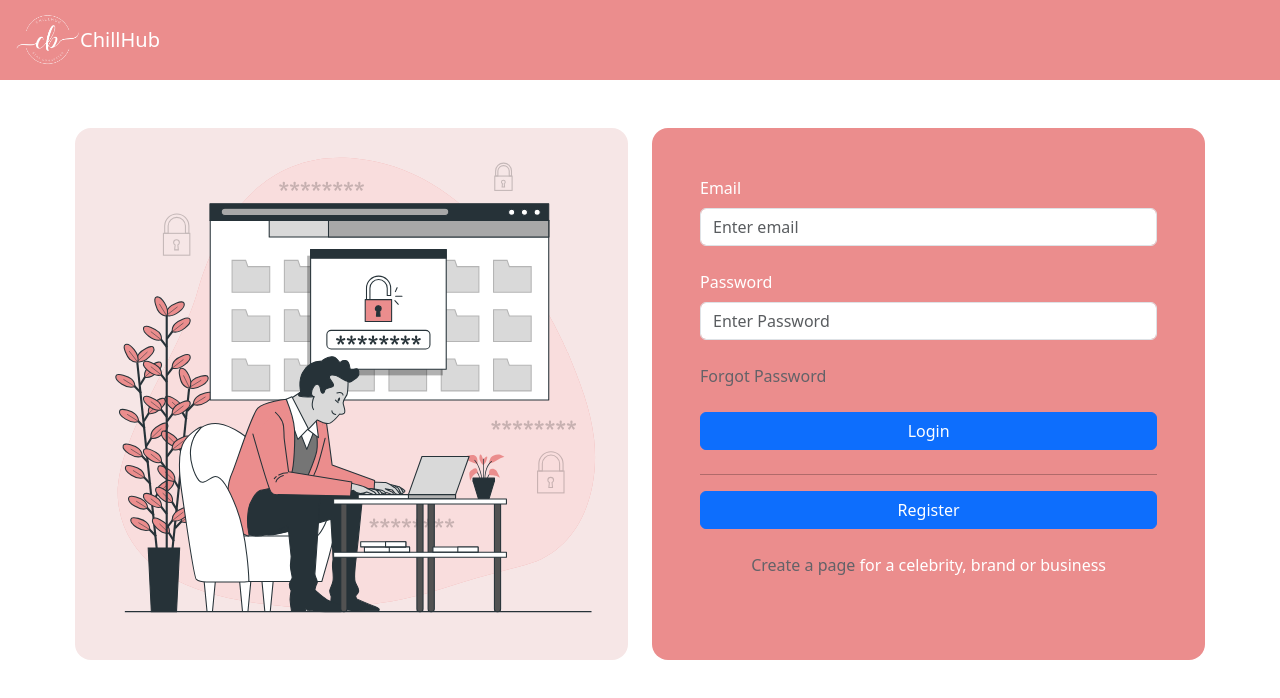
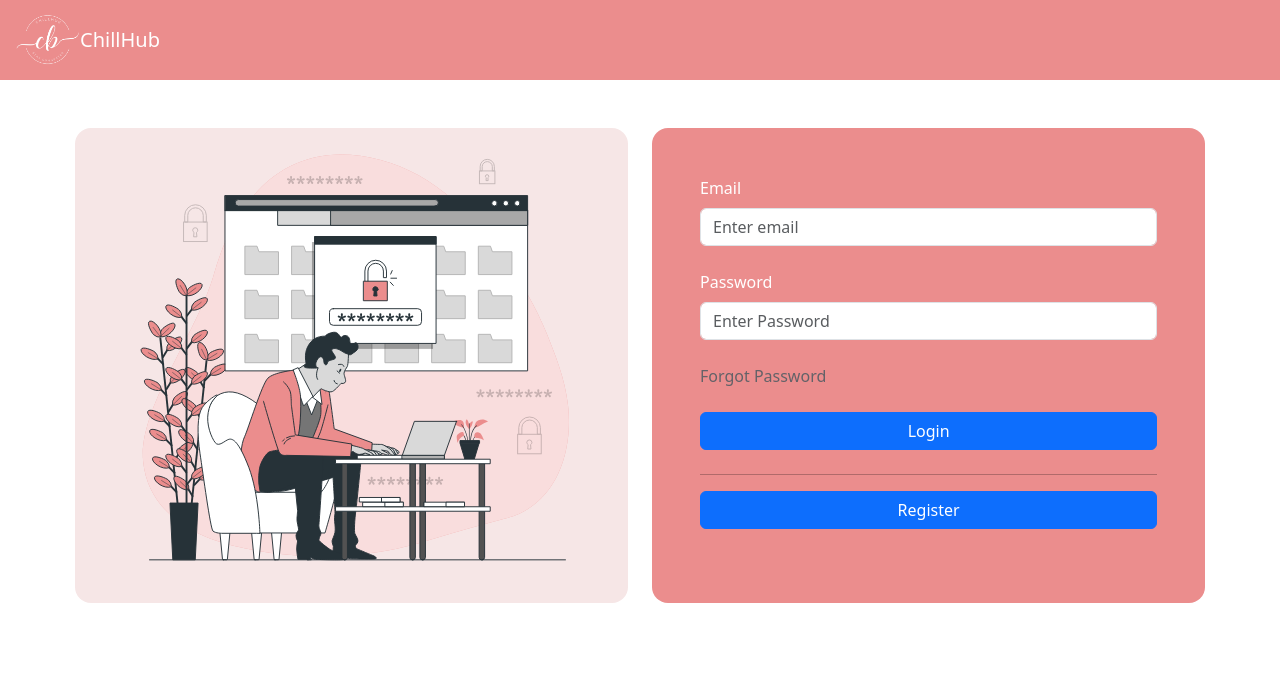
Before and after one commit to Vijayeswar-Yalamanchili/ChillHub_Social_Platform, a React (Vite) app in the folder CH-FE/: page / in a window 1280 px wide. Shown: the top 698 px of the page. Built offline with nearby package versions, Linux system fonts and the light colour scheme.

Commit message:
Updated With minor error changes with messages

```diff
--- a/CH-FE/src/components/signup-signIn-frgtPwd/ForgotPassword.jsx
+++ b/CH-FE/src/components/signup-signIn-frgtPwd/ForgotPassword.jsx
@@ -37,7 +37,7 @@ function ForgotPassword() {
     return <>
         <NavbarBeforeLogin/>
 
-        <div className='formArea py-5'>
+        <div className='formArea py-3'>
             <Container fluid>
                 <div className='rowArea'>
                     <Link to={'/'}><Button variant='secondary' className='mb-3'><FontAwesomeIcon icon={faArrowLeft} className='me-2' />Back</Button></Link>
--- a/CH-FE/src/components/signup-signIn-frgtPwd/Login.jsx
+++ b/CH-FE/src/components/signup-signIn-frgtPwd/Login.jsx
@@ -71,9 +71,9 @@ function Login() {
                             <div className="d-grid mb-4">
                                 <Button variant='primary' onClick={()=>{handleRegister()}}>Register</Button>
                             </div>
-                            <div className='text-center mb-4'>
+                            {/* <div className='text-center mb-4'>
                                 <Link to="" className='loginTextLink'>Create a page</Link> for a celebrity, brand or business
-                            </div>
+                            </div> */}
                         </Form>
                     </Col>
                 </Row>
--- a/CH-FE/src/components/socialScreens/others/Conversation.jsx
+++ b/CH-FE/src/components/socialScreens/others/Conversation.jsx
@@ -8,13 +8,14 @@ import ApiRoutes from '../../../utils/ApiRoutes'
 function Conversation({conversation,currentUserId}) {
 
     const [user, setUser] = useState('')
+    let getToken = localStorage.getItem('loginToken')
     const isLoggedIn = true
 
     const friendId = conversation.members.find((m)=> m !== currentUserId)
 
     const getUserId = async() => {
         try {
-            const res = await AxiosService.get(`${ApiRoutes.GETALLUSERS.path}?userId=${friendId}`)
+            const res = await AxiosService.get(`${ApiRoutes.GETALLUSERS.path}?userId=${friendId}`,{ headers : { 'Authorization' : ` ${getToken}`}})
             setUser(res.data.getusers)
         } catch (error) {
             toast.error(error.response.data.message || error.message)
--- a/CH-FE/src/index.css
+++ b/CH-FE/src/index.css
@@ -70,10 +70,10 @@
         height: 700px;
     }
     .loginAnime{
-        height: 543px;
+        height: 480px;
     }
     .loginFormdata{
-        height: 543px;
+        height: 480px;
     }
     .forgtpwdAmnime{
         height: 445px;
@@ -88,10 +88,10 @@
         height: 532px;
     }
     .loginAnime{
-        height: 532px;
+        height: 475px;
     }
     .loginFormdata{
-        height: 532px;
+        height: 475px;
     }
     .forgtpwdAmnime{
         height: 446px;
```
Also changed, not shown: 1 other file (tests, documents, lock files or other folders).
